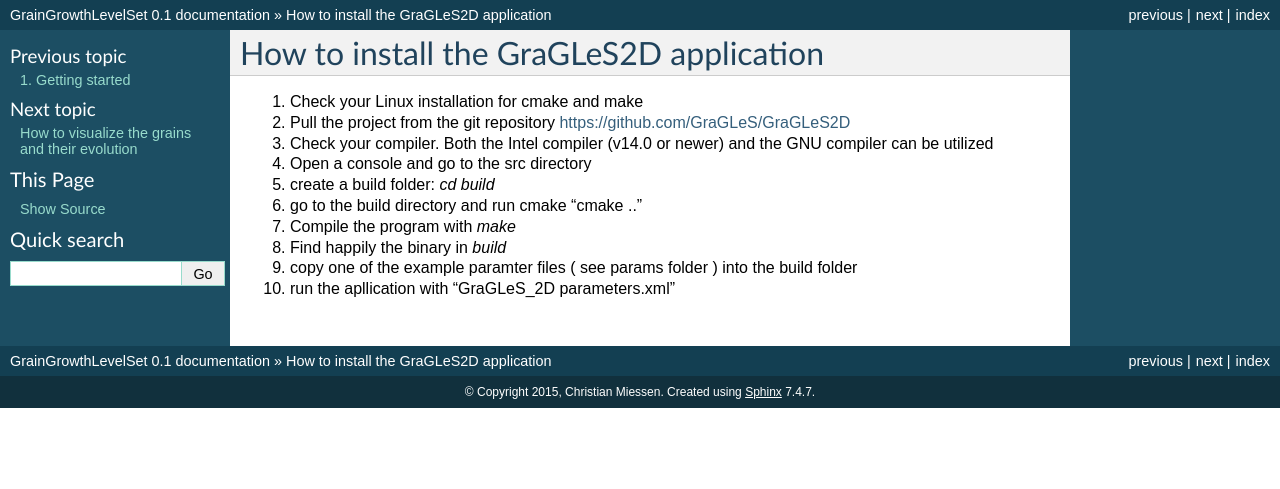
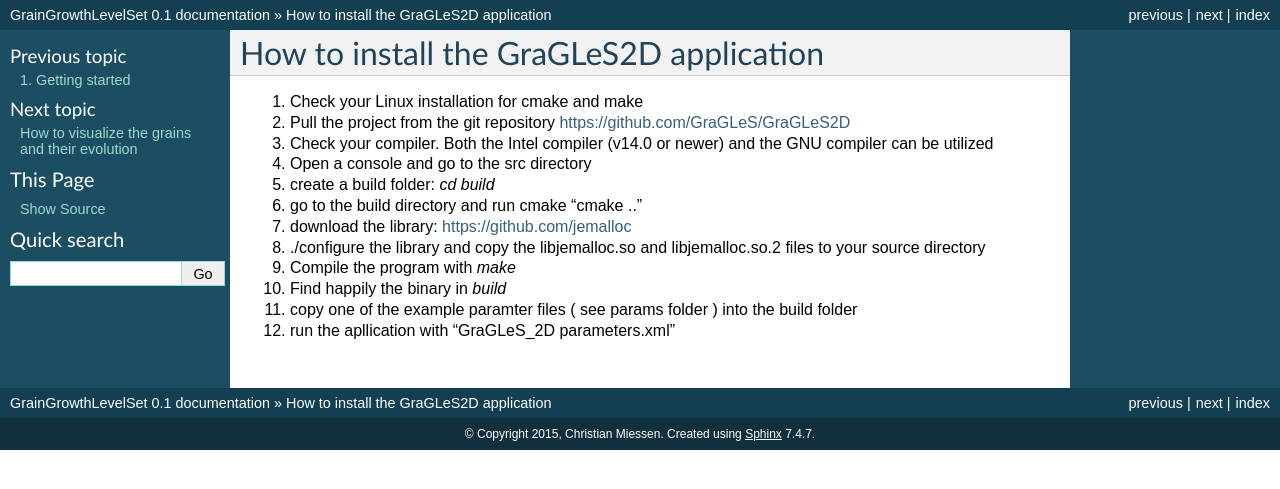
Before and after one commit to GraGLeS/GraGLeS2D, a Sphinx documentation site: the page built from docs/source/setup.rst, in a window 1280 px wide. Shown: the top 489 px of the page. Built offline with Sphinx 7.4.7, drawn with Linux system fonts in a browser that asks for light colours.

Commit message:
Update setup.rst

```diff
--- a/docs/source/setup.rst
+++ b/docs/source/setup.rst
@@ -9,7 +9,10 @@
 4. Open a console and go to the src directory
 5. create a build folder: *cd build*
 6. go to the build directory and run cmake "cmake .."
-7. Compile the program with *make*
-8. Find happily the binary in *build*
-9. copy one of the example paramter files ( see params folder ) into the build folder
-10. run the apllication with "GraGLeS_2D parameters.xml"
+7. download the library: https://github.com/jemalloc
+8. ./configure the library and copy the libjemalloc.so and libjemalloc.so.2 files to your source directory
+
+9. Compile the program with *make*
+10. Find happily the binary in *build*
+11. copy one of the example paramter files ( see params folder ) into the build folder
+12. run the apllication with "GraGLeS_2D parameters.xml"
```
